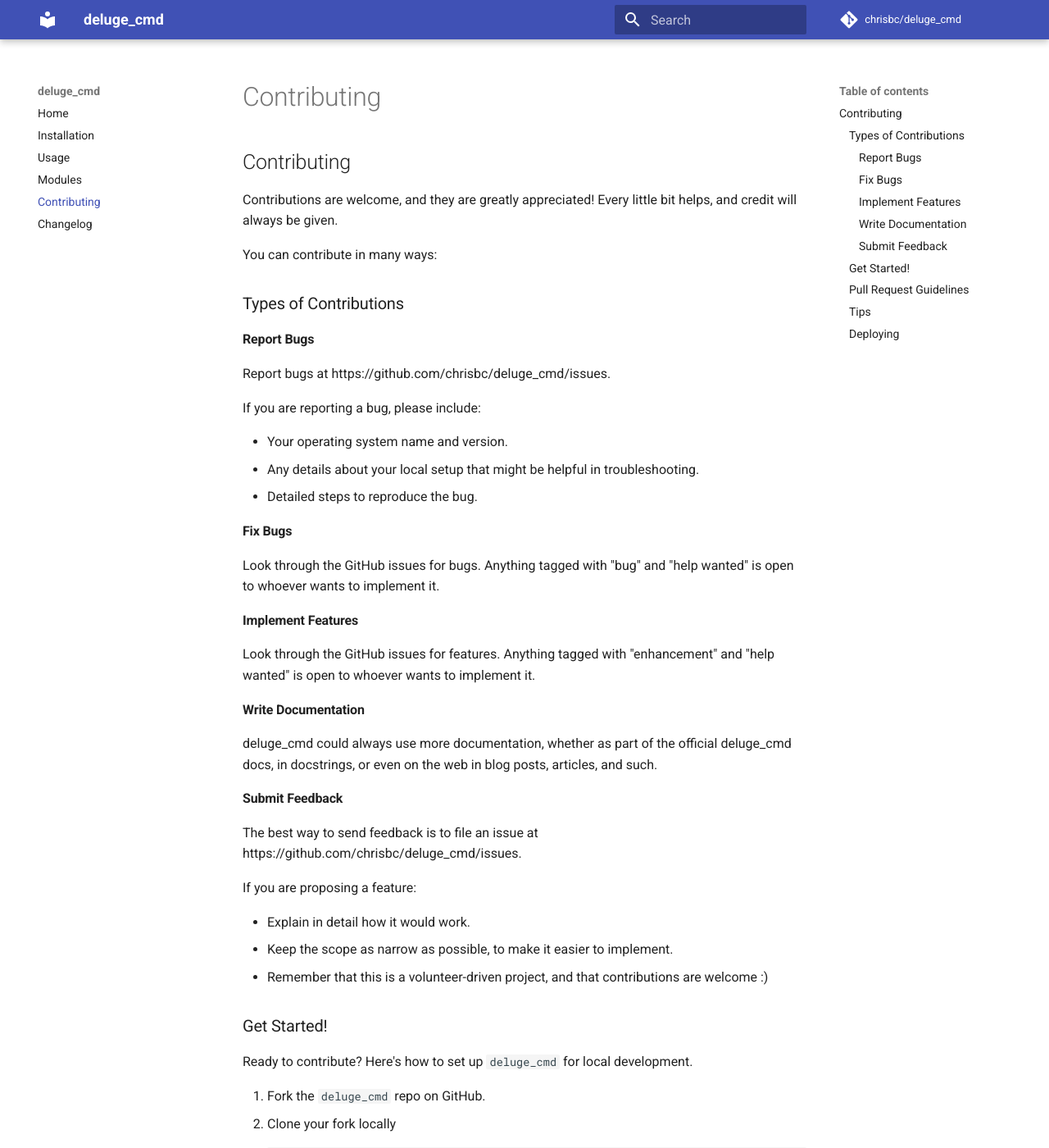
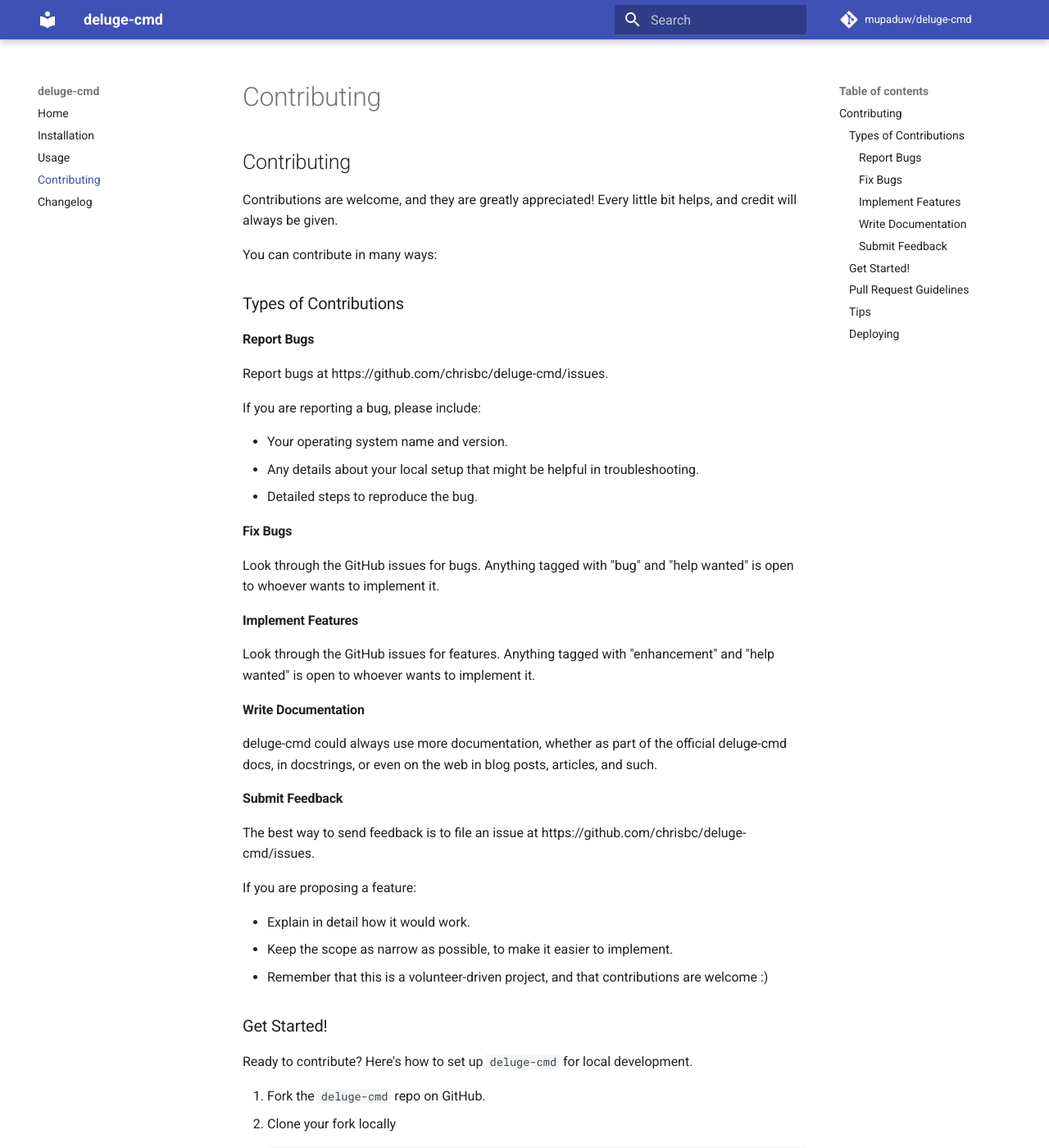
Before and after one commit to mupaduw/deluge-cmd, an MkDocs documentation site: the page built from docs/contributing.md, in a window 1280 px wide and 1400 px high. Shown: the whole window at 82% size. Built offline with MkDocs 1.6.1 and Material for MkDocs 9.7.7, drawn with Linux system fonts in a browser that asks for light colours; comment, search, counter and statistics services are not loaded; some of the changed text lies outside the part shown.

````diff
--- a/CONTRIBUTING.md
+++ b/CONTRIBUTING.md
@@ -9,7 +9,7 @@ You can contribute in many ways:
 
 ### Report Bugs
 
-Report bugs at https://github.com/chrisbc/deluge_cmd/issues.
+Report bugs at https://github.com/chrisbc/deluge-cmd/issues.
 
 If you are reporting a bug, please include:
 
@@ -29,13 +29,13 @@ and "help wanted" is open to whoever wants to implement it.
 
 ### Write Documentation
 
-deluge_cmd could always use more documentation, whether as part of the
-official deluge_cmd docs, in docstrings, or even on the web in blog posts,
+deluge-cmd could always use more documentation, whether as part of the
+official deluge-cmd docs, in docstrings, or even on the web in blog posts,
 articles, and such.
 
 ### Submit Feedback
 
-The best way to send feedback is to file an issue at https://github.com/chrisbc/deluge_cmd/issues.
+The best way to send feedback is to file an issue at https://github.com/chrisbc/deluge-cmd/issues.
 
 If you are proposing a feature:
 
@@ -46,13 +46,13 @@ If you are proposing a feature:
 
 ## Get Started!
 
-Ready to contribute? Here's how to set up `deluge_cmd` for local development.
+Ready to contribute? Here's how to set up `deluge-cmd` for local development.
 
-1. Fork the `deluge_cmd` repo on GitHub.
+1. Fork the `deluge-cmd` repo on GitHub.
 2. Clone your fork locally
 
     ```
-    $ git clone git@github.com:your_name_here/deluge_cmd.git
+    $ git clone git@github.com:your_name_here/deluge-cmd.git
     ```
 
 3. Ensure [poetry](https://python-poetry.org/docs/) is installed.
@@ -96,7 +98,7 @@ Before you submit a pull request, check that it meets these guidelines:
    your new functionality into a function with a docstring, and add the
    feature to the list in README.md.
 3. The pull request should work for Python 3.6, 3.7, 3.8 and 3.9. Check
-   https://github.com/chrisbc/deluge_cmd/actions
+   https://github.com/chrisbc/deluge-cmd/actions
    and make sure that the tests pass for all supported Python versions.
 
 ## Tips
--- a/mkdocs.yml
+++ b/mkdocs.yml
@@ -1,13 +1,12 @@
-site_name: deluge_cmd
-site_url: https://chrisbc.github.io/deluge_cmd
-repo_url: https://github.com/chrisbc/deluge_cmd
-repo_name: chrisbc/deluge_cmd
+site_name: deluge-cmd
+site_url: https://mupaduw.github.io/deluge-cmd
+repo_url: https://github.com/mupaduw/deluge-cmd
+repo_name: mupaduw/deluge-cmd
 #strict: true
 nav:
   - Home: index.md
   - Installation: installation.md
   - Usage: usage.md
-  - Modules: api.md
   - Contributing: contributing.md
   - Changelog: changelog.md
 theme:
@@ -54,16 +53,16 @@ plugins:
         - deluge_cmd
 extra:
   social:
-    - icon: fontawesome/brands/twitter
-      # replace with your own tweet link below
-      link: https://github.com/waynerv/cookiecutter-pypackage
-      name: Tweet
-    - icon: fontawesome/brands/facebook
-      # replace with your own facebook link below
-      link: https://github.com/waynerv/cookiecutter-pypackage
-      name: Facebook
+    # - icon: fontawesome/brands/twitter
+    #   # replace with your own tweet link below
+    #   link: https://github.com/waynerv/cookiecutter-pypackage
+    #   name: Tweet
+    # - icon: fontawesome/brands/facebook
+    #   # replace with your own facebook link below
+    #   link: https://github.com/waynerv/cookiecutter-pypackage
+    # name: Facebook
     - icon: fontawesome/brands/github
-      link: https://github.com/chrisbc/deluge_cmd
+      link: https://github.com/mupaduw/deluge-cmd
       name: Github
     - icon: material/email
       link: "mailto:chrisbc@artisan.co.nz"
````
Also changed, not shown: other parts of CONTRIBUTING.md (+2 -0 lines), README.md (+1 -1 lines), docs/api.md (deleted, +0 -1 lines), docs/installation.md (+6 -6 lines), docs/usage.md (+1 -1 lines), pyproject.toml (+33 -29 lines), 3 other files.
